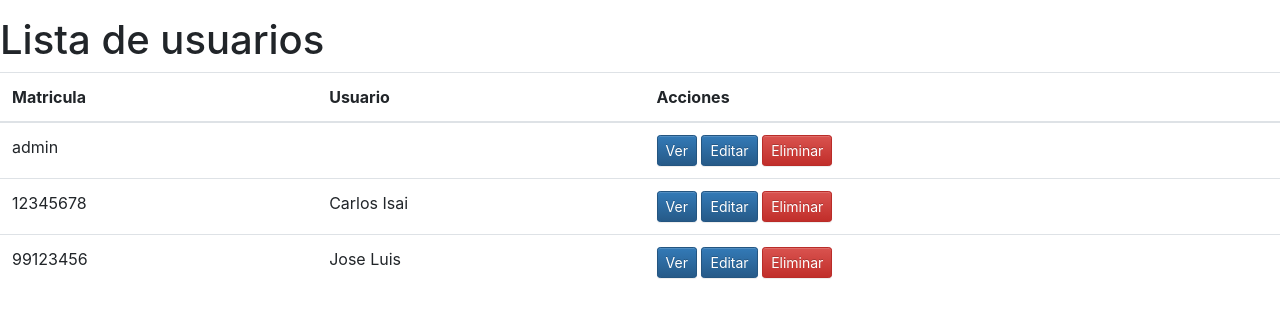
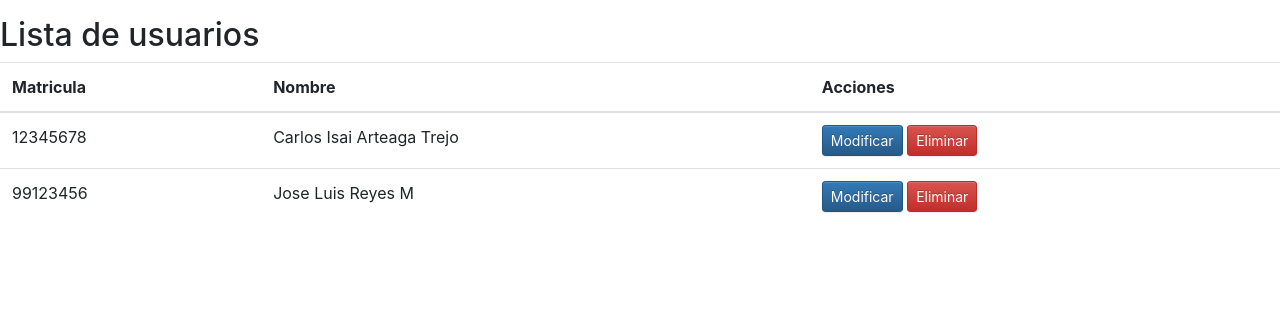
Before and after one commit to joseluisreyesm/educacioncontinua2, a Django app: page /educuaz/home/ in a window 1280 px wide. Shown: the part 56-374 px from the top of the page. Run offline with Django 3.2, Linux system fonts and the light colour scheme; a user stored in the database is signed in; some libraries are stand-ins or nearby versions.

Commit message:
Se realizaron correciones a home y se anexo documentacion SRS

```diff
--- a/usuarios/templates/home.html
+++ b/usuarios/templates/home.html
@@ -7,26 +7,30 @@ Login
 
 {% block content %}
     <!-- Cosas que muestra para el administrador  -->
-    <h1 class="app-page-title">  Lista de usuarios</h1>
+    {% if request.user.is_staff %}
+    <h2 class="app-page-title">  Lista de usuarios</h2>
     <div class="app-card app-card-orders-table shadow-sm mb-5">
-    {% if request.user.is_staff %}
     <table class="table">
         <thead>
             <th>Matricula</th>
-            <th>Usuario</th>
+            <th>Nombre</th>
             <th>Acciones</th>
         </thead>
         <tbody>
-            {% for User in usuarios %}
+            {% for user in usuarios %}
             <tr>
-                <td>{{User.username}}</td>
-                <td>{{User.first_name}}</td>
+                {% if user.username != "admin" %}
+                <td>{{user.username}}</td>
+                <td>{{user.first_name}} {{user.last_name}}</td>
+
                 <td>
-                    <a href="" class="btn btn-primary btn-sm">Ver</a>
-                    <a href="" class="btn btn-primary btn-sm">Editar</a>
+                    <a href="" class="btn btn-primary btn-sm">Modificar</a>
                     <a href="" class="btn btn-danger btn-sm">Eliminar</a>
                 </td>
             </tr>
+
+                {% endif %}
+
             {% endfor %}
         </tbody>
     </table>
--- a/usuarios/views.py
+++ b/usuarios/views.py
@@ -32,6 +32,7 @@ class Home (TemplateView):
     success_url = reverse_lazy('eduacionapp:admin')
     usuarios = User.objects.all()
     extra_context = ({'usuarios': usuarios})
+
     def lista(request):
         usuarios = User.objects.all()
         return render(request, 'home.html', {'usuarios': usuarios})
```
Also changed, not shown: db.sqlite3, 1 other file.
